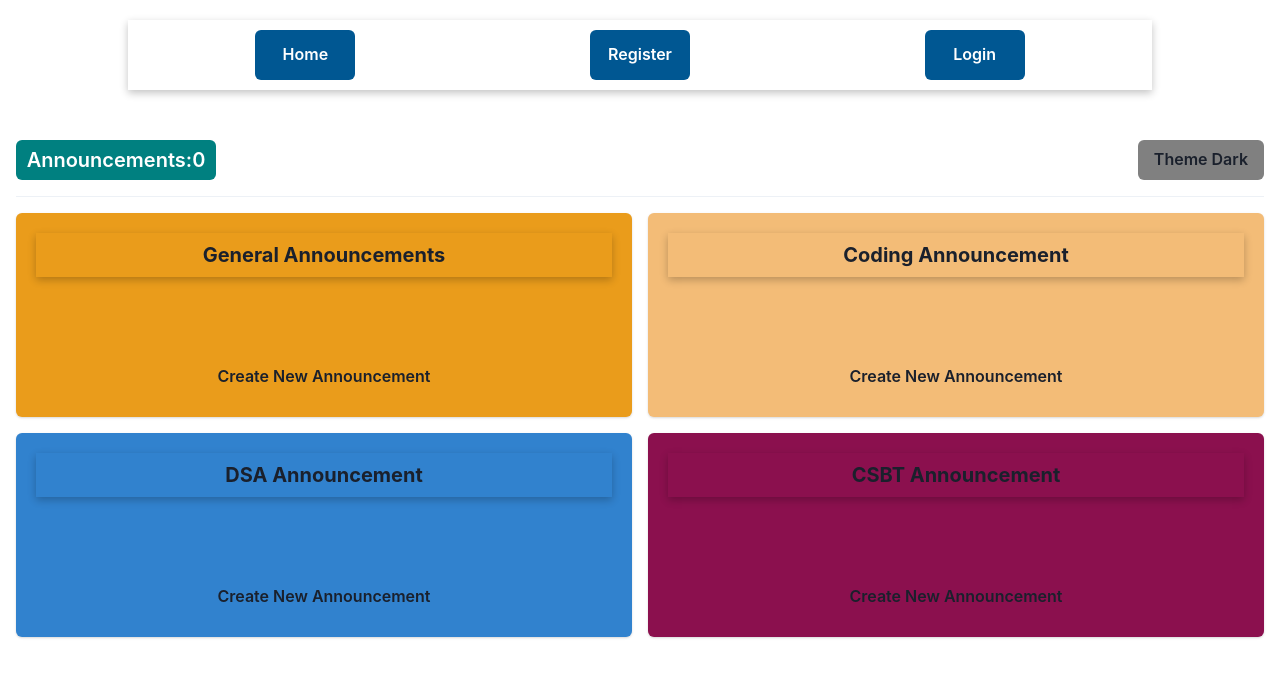
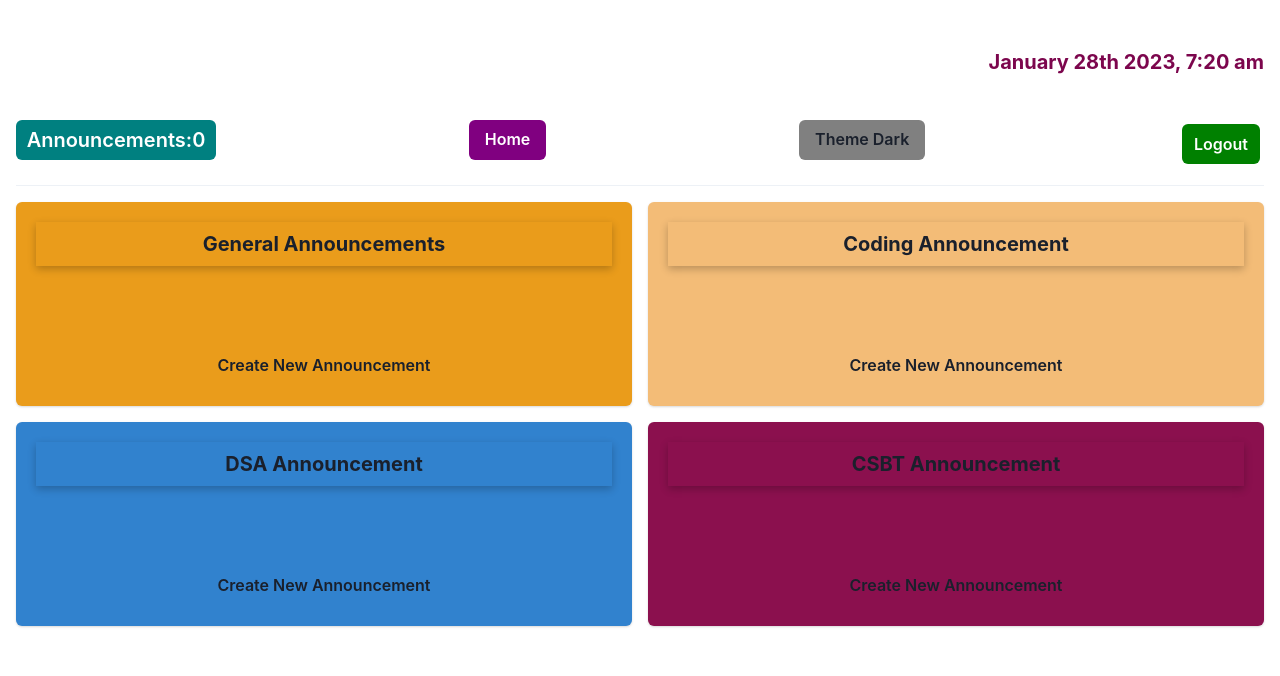
Before and after one commit to harshau9/Announcement-App, a Next.js app in the folder frontend/: page /announcer in a window 1280 px wide. Shown: the top 676 px of the page. Built offline with nearby package versions, Linux system fonts and the light colour scheme.

Commit message:
final Push

```diff
--- a/frontend/package.json
+++ b/frontend/package.json
@@ -20,10 +20,15 @@
     "eslint": "8.32.0",
     "eslint-config-next": "13.1.6",
     "framer-motion": "^8.5.4",
+    "moment": "^2.29.4",
     "next": "13.1.6",
     "react": "18.2.0",
+    "react-calendar": "^4.0.0",
     "react-dom": "18.2.0",
     "react-icons": "^4.7.1",
     "typescript": "4.9.4"
+  },
+  "devDependencies": {
+    "@types/react-calendar": "^3.9.0"
   }
 }
--- a/frontend/pages/_app.tsx
+++ b/frontend/pages/_app.tsx
@@ -5,14 +5,13 @@ import AnnouncerProvider from "./context/AnnouncementContext";
 import { ColorModeScript } from "@chakra-ui/react";
 import theme from "./components/theme";
 import { AuthProvider } from "./context/AuthProvider";
-import Navbar from "./components/Navbar";
+
 
 export default function App({ Component, pageProps }: AppProps) {
   return (
     <AuthProvider>
       <AnnouncerProvider>
         <ChakraProvider>
-          <Navbar />
           <Component {...pageProps} />
           <ColorModeScript initialColorMode={theme.config.initialColorMode} />
         </ChakraProvider>
--- a/frontend/pages/announcer.tsx
+++ b/frontend/pages/announcer.tsx
@@ -8,16 +8,21 @@ import {
   Button,
   Box,
 } from "@chakra-ui/react";
-
+import Link from "next/link";
 import { AnnouncersContext } from "./context/AnnouncementContext";
 import AnnouncerSection from "./components/AnnouncementSection";
-
+import { useToast } from "@chakra-ui/react";
 import { Announcer, AnnouncerType } from "./constants";
 import Example from "./components/mode"
+import moment from 'moment';
 const Announcer = () => {
+  const currentDate = moment().format('MMMM Do YYYY, h:mm a')
+  const toast = useToast();
   const { announcers } = useContext(AnnouncersContext);
+
   return (
     <Container maxW="container.xl" data-cy="announcers-board" marginTop="50px">
+    <Box width="100%" height="50px"margin="auto" display="flex" justifyContent="end" marginBottom="20px"><Heading style={{textAlign:"end",fontSize:"20px",color:"#7c064d"}}>{currentDate}</Heading></Box>
       <Box style={{ justifyContent: "space-between", display: "flex" }}>
         <Button
           style={{
@@ -29,7 +34,33 @@ const Announcer = () => {
         >
           Announcements:{announcers.length}
         </Button>
+        <Link href="/">
+                <Button  style={{
+            backgroundColor: "purple",
+            color: "white",
+          }}
+                >
+                  Home
+                </Button>
+              </Link>
         <Example/>
+        <Link href="/login">
+                <Button
+                  style={{ width: "90%", margin: "5%",backgroundColor:"green",color:"white"}}
+                  onClick={() => {
+                    toast({
+                      title: "Logout Successfull.",
+                      description: "You logged out Successfully",
+                      status: "success",
+                      duration: 2000,
+                      isClosable: true,
+                      position: "top",
+                    });
+                  }}
+                >
+                  Logout
+                </Button>
+              </Link>
       </Box>
 
       <Center flexDirection="column">
```
Also changed, not shown: frontend/pages/homepage.tsx (+11 -4 lines), frontend/pages/login.tsx (+8 -2 lines), frontend/pages/register.tsx (+28 -20 lines), 1 other file (tests, documents, lock files or other folders).
